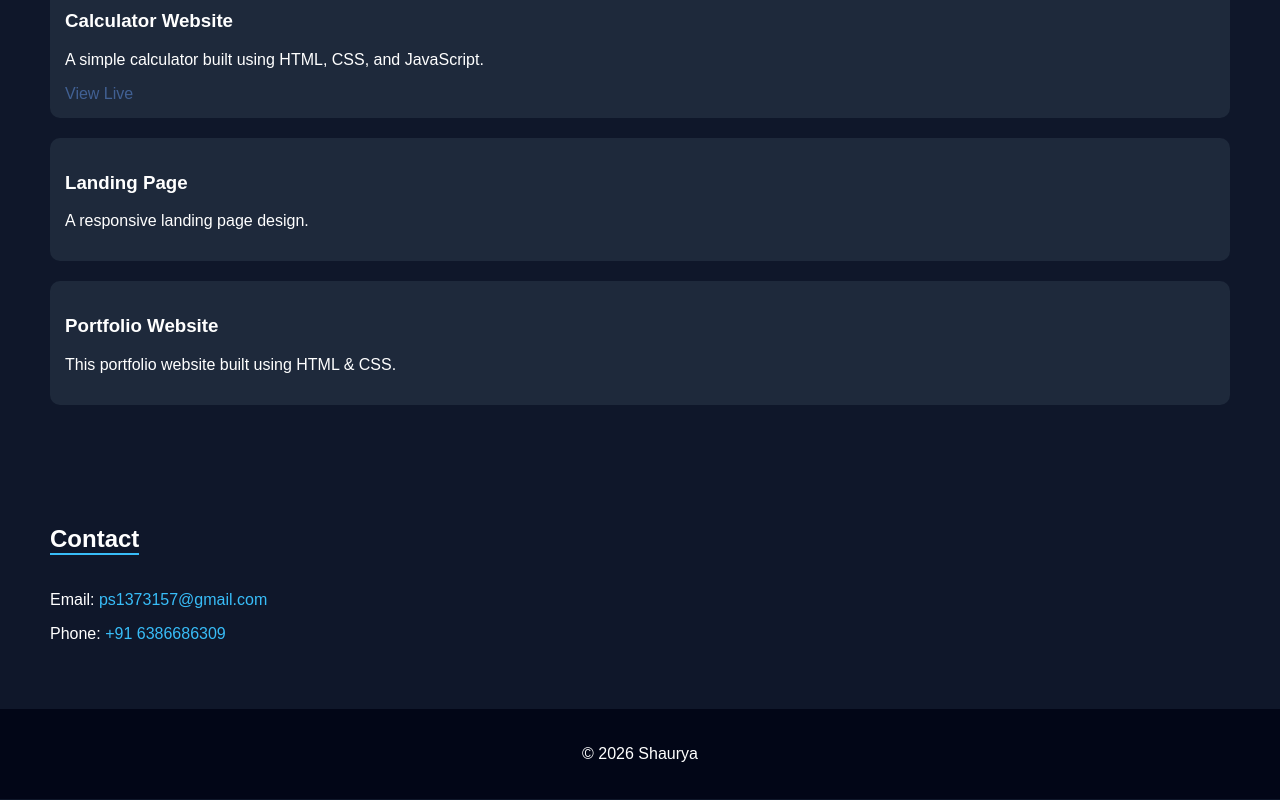
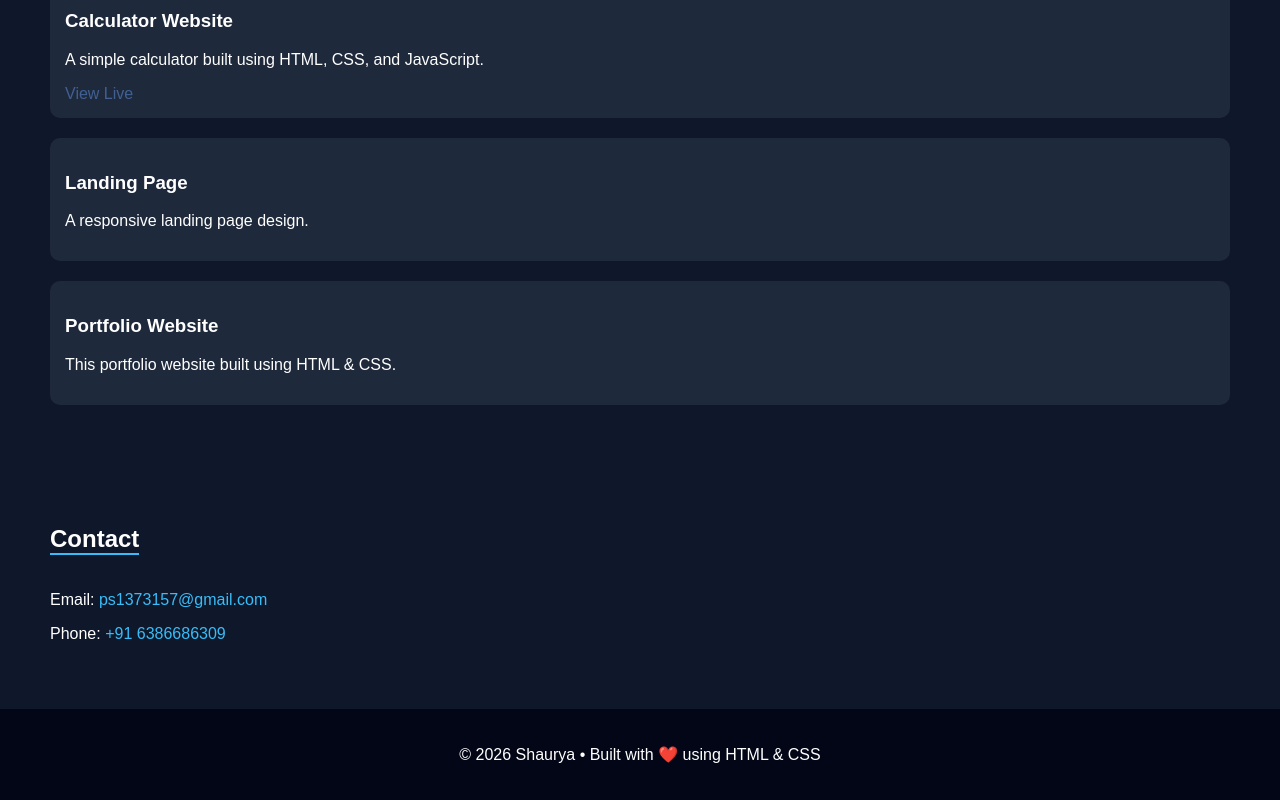
Before and after one commit to ps1373157-commits/portfolio, a plain HTML site: page index.html in a window 1280 px wide. Shown: the part 1185-1985 px from the top of the page. Drawn offline with Linux system fonts and the light colour scheme.

Commit message:
Update index.html

```diff
--- a/index.html
+++ b/index.html
@@ -75,7 +75,7 @@
 </section>
 
 <footer>
-  <p>© 2026 Shaurya</p>
+  <p>© 2026 Shaurya • Built with ❤️ using HTML & CSS</p>
 </footer>
 
 </body>
```
